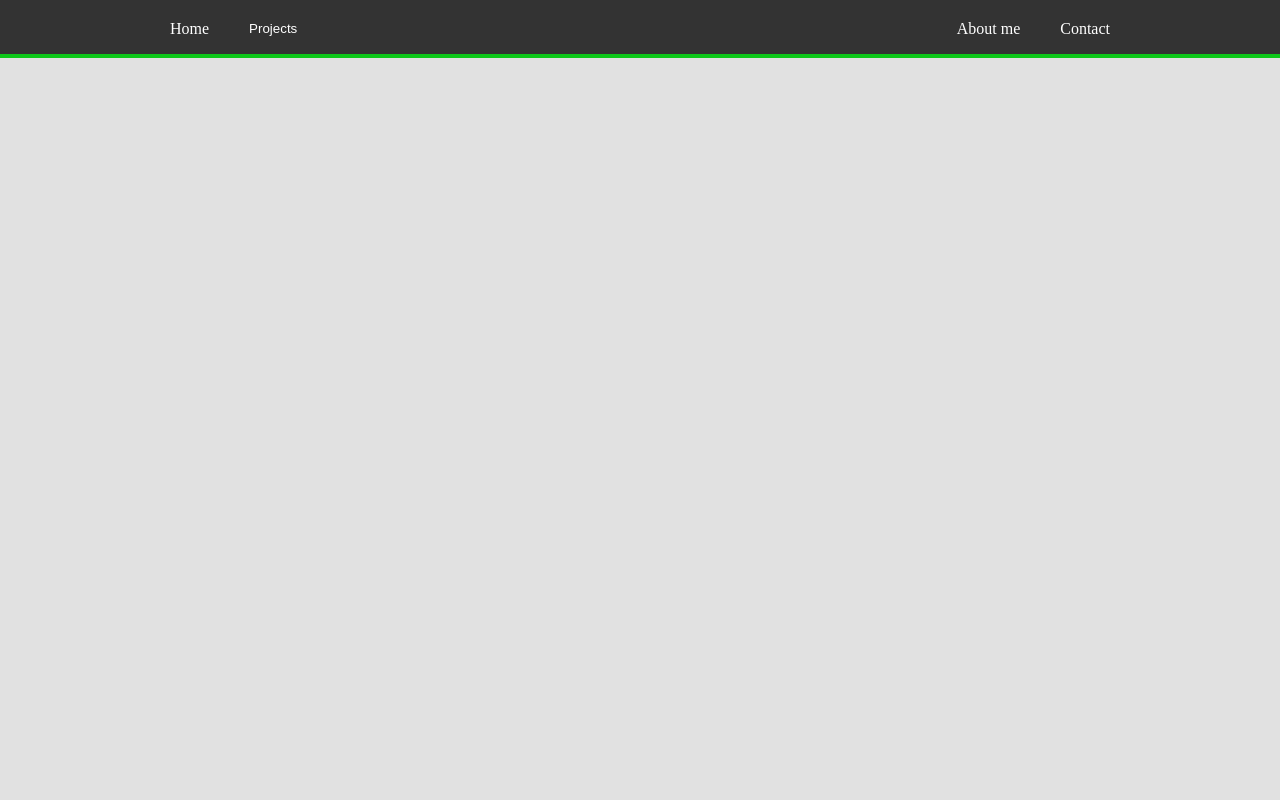
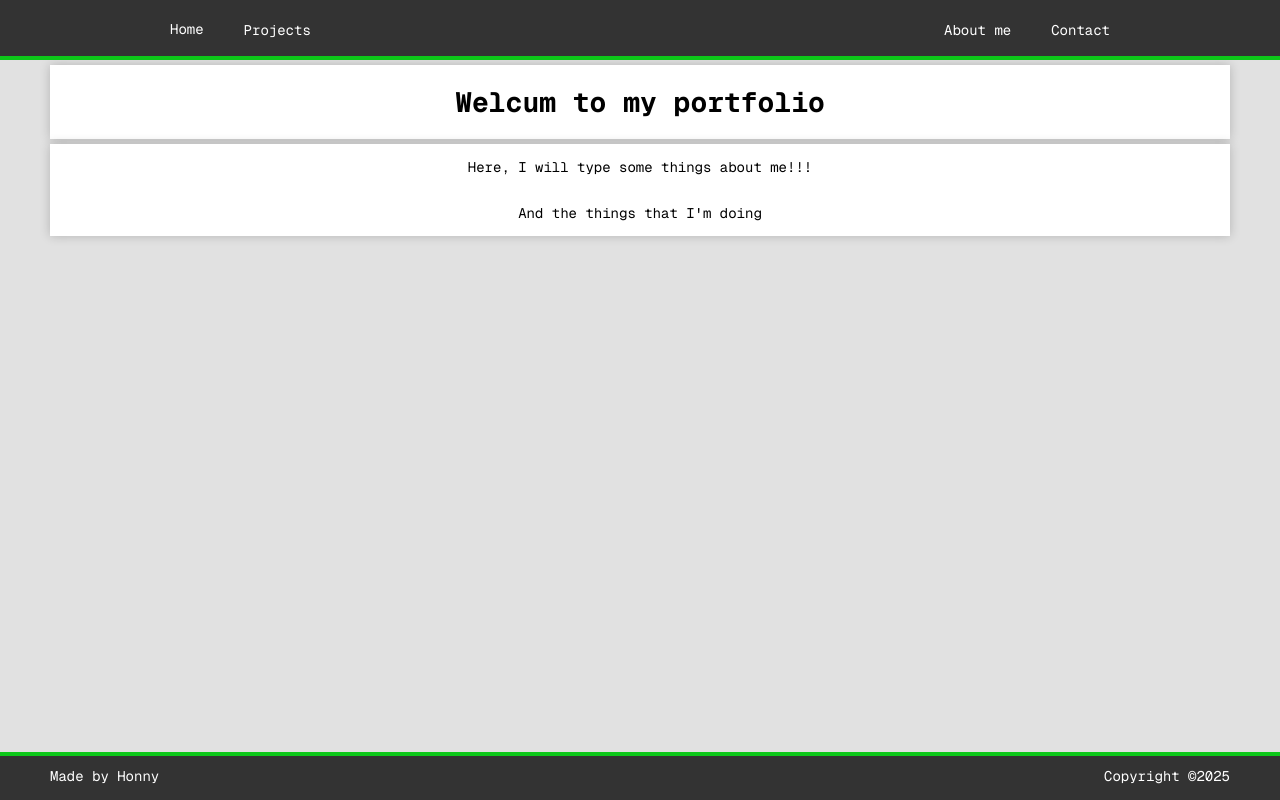
Before and after one commit to hollynonny/my-portfolio.io, a plain HTML site: page index.html in a window 1280 px wide. Drawn offline with nearby package versions, Linux system fonts and the light colour scheme.

Commit message:
added footer and some content

```diff
--- a/index.html
+++ b/index.html
@@ -2,6 +2,9 @@
     <head>
         <meta charset="UTF-8">
         <meta name="viewport" content="width=device-width, initial-scale=1.0">
+        <link rel="preconnect" href="https://fonts.googleapis.com">
+        <link rel="preconnect" href="https://fonts.gstatic.com" crossorigin>
+        <link href="https://fonts.googleapis.com/css2?family=Geist+Mono:wght@100..900&family=Roboto:ital,wght@0,100..900;1,100..900&family=Ubuntu:ital,wght@0,300;0,400;0,500;0,700;1,300;1,400;1,500;1,700&display=swap" rel="stylesheet">
         <link rel="stylesheet" href="styles.css">
         <title>Document</title>
     </head>
@@ -24,5 +27,16 @@
                 <li><a href="#">Contact</a></li>
             </ul>
         </nav>
+        <header>
+            <h1>Welcum to my portfolio</h1>
+        </header>
+        <div class="content">
+            <p>Here, I will type some things about me!!!</p>
+            <p>And the things that I'm doing</p>
+        </div>
+        <footer>
+            <p>Made by Honny</p>
+            <p>Copyright ©2025</p>
+        </footer>
     </body>
 </html>
--- a/styles.css
+++ b/styles.css
@@ -2,6 +2,13 @@ body {
     margin: 0;
     padding-top: 60px;
     background-color: #e1e1e1;
+    font-family: "Geist Mono", sans-serif;
+    font-size: 14px;
+}
+
+button {
+    font-family: "Geist Mono", sans-serif;
+    font-size: 14px;
 }
 
 nav {
@@ -97,3 +104,57 @@ nav::after {
     left: 0;
     background-color: #0dc719;
 }
+
+header {
+    display: flex;
+    justify-content: center;
+    align-items: center;
+    flex-direction: column;
+    background-color: white;
+    box-shadow: 0px 0px 10px rgba(0,0,0,0.2);
+    margin-top: 5px;
+    margin-left: 50px;
+    margin-right: 50px;
+}
+
+.content {
+    display: flex;
+    justify-content: center;
+    align-items: center;
+    flex-direction: column;
+    background-color: white;
+    box-shadow: 0px 0px 10px rgba(0,0,0,0.2);
+    margin-top: 5px;
+    margin-left: 50px;
+    margin-right: 50px;
+}
+
+footer::before {
+    content: "";
+    display: block;
+    position: absolute;
+    width: 100%;
+    height: 4px;
+    top: 0;
+    left: 0;
+    background-color: #0dc719;
+}
+
+footer{
+    width: 100%;
+    padding: 5px 0px;
+    color: white;
+    position: absolute;
+    left: 0;
+    bottom: 0;
+    display: flex;
+    background-color: #333;
+    justify-content: space-between;
+    align-items: center;
+    z-index: 1000;
+}
+
+footer p {
+    margin: 0;
+    padding: 10px 50px;
+}
```
